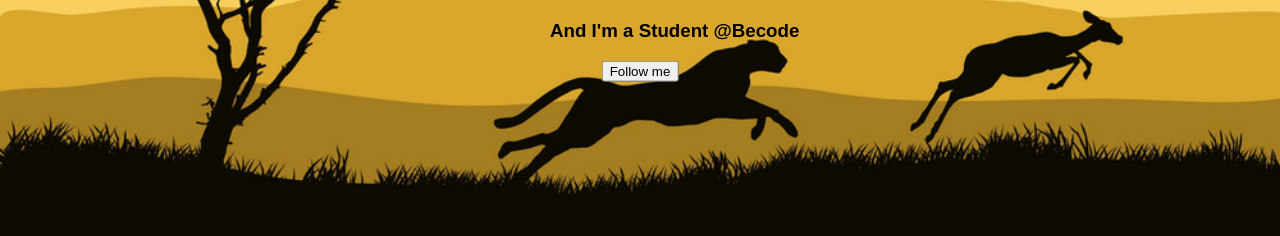
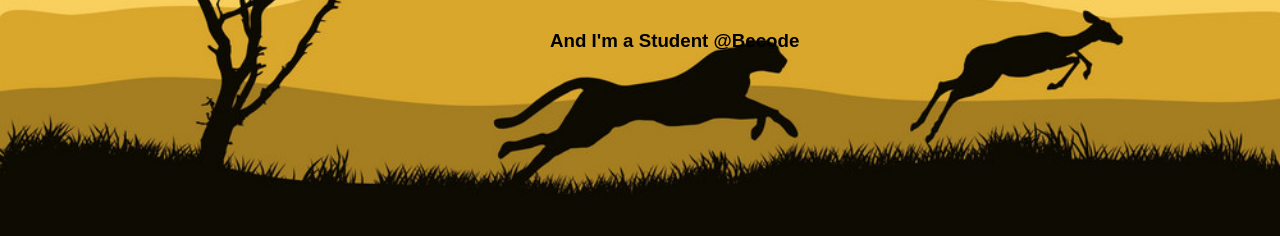
Before and after one commit to tamutan-b/First-Becode, a plain HTML site: page index.html in a window 1280 px wide. Shown: the part 262-498 px from the top of the page. Drawn offline with Linux system fonts and the light colour scheme.

Commit message:
Update index.html

```diff
--- a/index.html
+++ b/index.html
@@ -36,7 +36,7 @@ body {
   <div class="hero-text">
     <h1 style="font-size:50px">I am Tamutan</h1>
     <h3>And I'm a Student @Becode</h3>
-    <button>Follow me</button>
+
   </div>
 </div>
 
```
